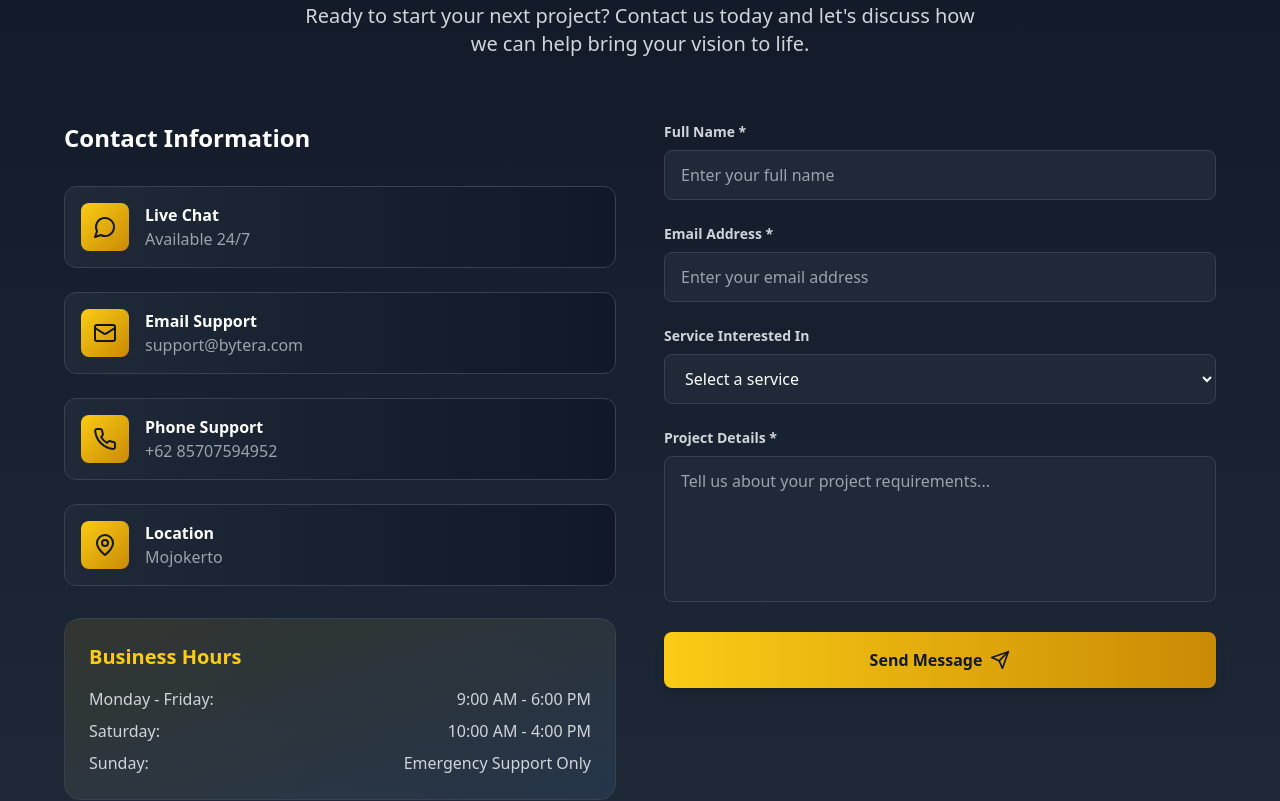
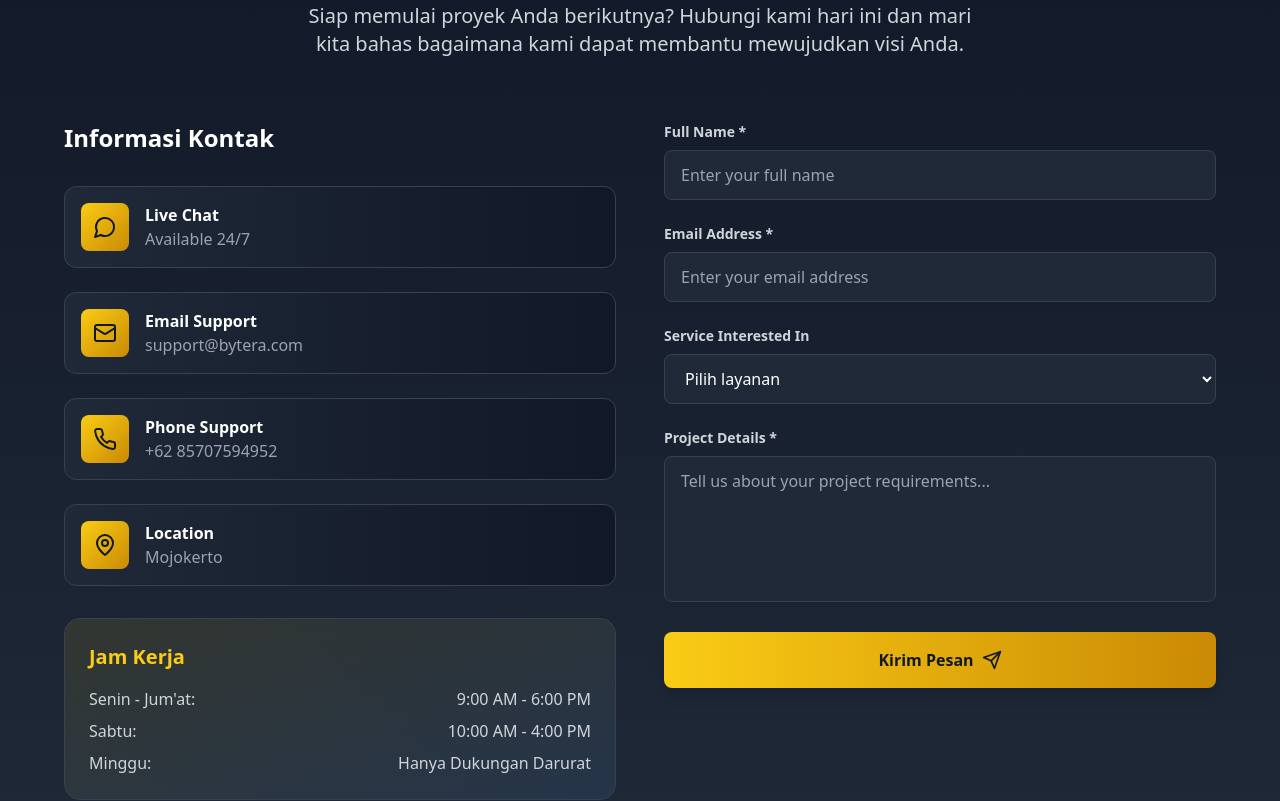
Before and after one commit to DimasDarma11/BYTERA-OFFICIAL, a React (Vite) app: page / in a window 1280 px wide. Shown: the part 2680-3481 px from the top of the page. Built offline with nearby package versions, Linux system fonts and the light colour scheme.

Commit message:
Update Contact.tsx

```diff
--- a/src/components/Contact.tsx
+++ b/src/components/Contact.tsx
@@ -38,8 +38,8 @@ const Contact = () => {
             </span>
           </h2>
           <p className="text-xl text-gray-300 max-w-2xl mx-auto">
-            Ready to start your next project? Contact us today and let's discuss
-            how we can help bring your vision to life.
+            Siap memulai proyek Anda berikutnya? Hubungi kami hari ini dan mari kita bahas
+            bagaimana kami dapat membantu mewujudkan visi Anda.
           </p>
         </div>
 
@@ -47,7 +47,7 @@ const Contact = () => {
           <div className="grid lg:grid-cols-2 gap-12">
             {/* Contact Information */}
             <div>
-              <h3 className="text-2xl font-bold text-white mb-8">Contact Information</h3>
+              <h3 className="text-2xl font-bold text-white mb-8">Informasi Kontak</h3>
 
               <div className="space-y-6 mb-8">
                 {contactInfo.map((item, index) => (
@@ -69,19 +69,19 @@ const Contact = () => {
               </div>
 
               <div className="bg-gradient-to-br from-yellow-400/10 to-blue-400/10 p-6 rounded-2xl border border-gray-700">
-                <h4 className="text-xl font-bold text-yellow-400 mb-4">Business Hours</h4>
+                <h4 className="text-xl font-bold text-yellow-400 mb-4">Jam Kerja</h4>
                 <div className="space-y-2 text-gray-300">
                   <div className="flex justify-between">
-                    <span>Monday - Friday:</span>
+                    <span>Senin - Jum'at:</span>
                     <span>9:00 AM - 6:00 PM</span>
                   </div>
                   <div className="flex justify-between">
-                    <span>Saturday:</span>
+                    <span>Sabtu:</span>
                     <span>10:00 AM - 4:00 PM</span>
                   </div>
                   <div className="flex justify-between">
-                    <span>Sunday:</span>
-                    <span>Emergency Support Only</span>
+                    <span>Minggu:</span>
+                    <span>Hanya Dukungan Darurat</span>
                   </div>
                 </div>
               </div>
@@ -133,7 +133,7 @@ const Contact = () => {
                     onChange={handleChange}
                     className="w-full px-4 py-3 bg-gray-800 border border-gray-700 rounded-lg focus:ring-2 focus:ring-yellow-400 focus:border-transparent text-white transition-all duration-300"
                   >
-                    <option value="">Select a service</option>
+                    <option value="">Pilih layanan</option>
                     <option value="vps-rdp">VPS & RDP Solutions</option>
                     <option value="programming">Custom Programming</option>
                     <option value="design">3D Design & Graphics</option>
@@ -162,7 +162,7 @@ const Contact = () => {
                   className="w-full group px-6 py-4 bg-gradient-to-r from-yellow-400 to-yellow-600 text-gray-900 font-semibold rounded-lg hover:from-yellow-300 hover:to-yellow-500 transform hover:scale-105 transition-all duration-300 shadow-lg hover:shadow-xl"
                 >
                   <span className="flex items-center justify-center">
-                    Send Message
+                    Kirim Pesan
                     <Send className="ml-2 w-5 h-5 group-hover:translate-x-1 transition-transform duration-300" />
                   </span>
                 </button>
```
